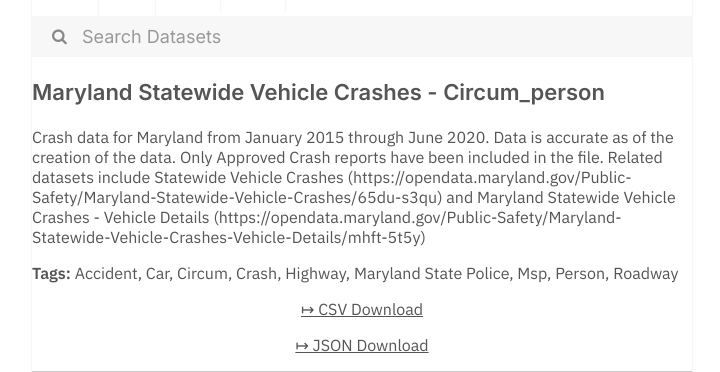
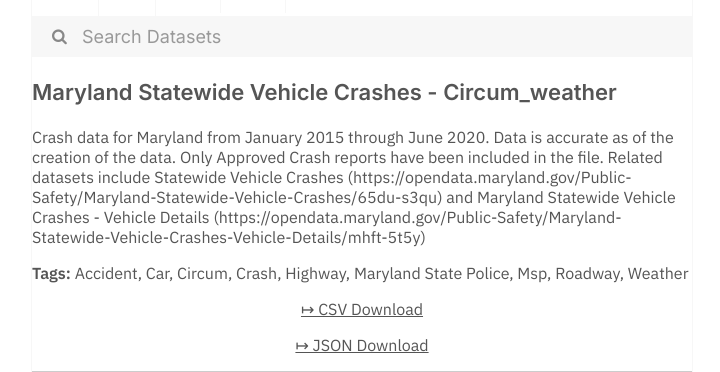
Before and after one commit to dayda-entities/state-of-maryland, a Jekyll site: the page built from _posts/2020-11-10-maryland-statewide-vehicle-cra.md, in a window 1280 px wide. Shown: the part 269-641 px from the top of the page, without its empty margins (278-998 px from the left). Built offline with Jekyll 4.4.1, drawn with Linux system fonts in a browser that asks for light colours.

Commit message:
Publish Data

```diff
--- a/_posts/2020-11-10-maryland-statewide-vehicle-cra.md
+++ b/_posts/2020-11-10-maryland-statewide-vehicle-cra.md
@@ -1,7 +1,7 @@
 ---
-title: Maryland Statewide Vehicle Crashes - Circum_person
-created: '2020-11-10T17:23:50.649418'
-modified: '2020-11-10T17:23:50.649428'
+title: Maryland Statewide Vehicle Crashes - Circum_weather
+created: '2020-11-10T17:25:20.522012'
+modified: '2020-11-10T17:25:20.522019'
 state: active
 type: dataset
 tags:
@@ -12,13 +12,13 @@ tags:
   - Highway
   - Maryland State Police
   - Msp
-  - Person
   - Roadway
+  - Weather
 groups:
   - Local Government
-csv_url: 'https://opendata.maryland.gov/api/views/2vue-d9ad/rows.csv?accessType=DOWNLOAD'
+csv_url: 'https://opendata.maryland.gov/api/views/q6mx-6mk8/rows.csv?accessType=DOWNLOAD'
 json_url: >-
-  https://opendata.maryland.gov/api/views/2vue-d9ad/rows.json?accessType=DOWNLOAD
+  https://opendata.maryland.gov/api/views/q6mx-6mk8/rows.json?accessType=DOWNLOAD
 layout: post
 
 ---
```
